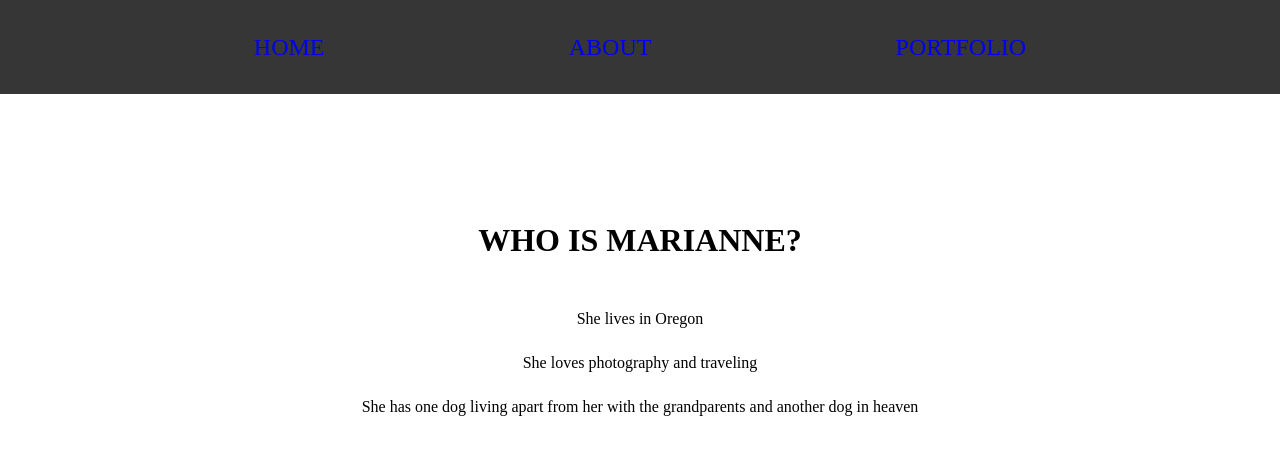
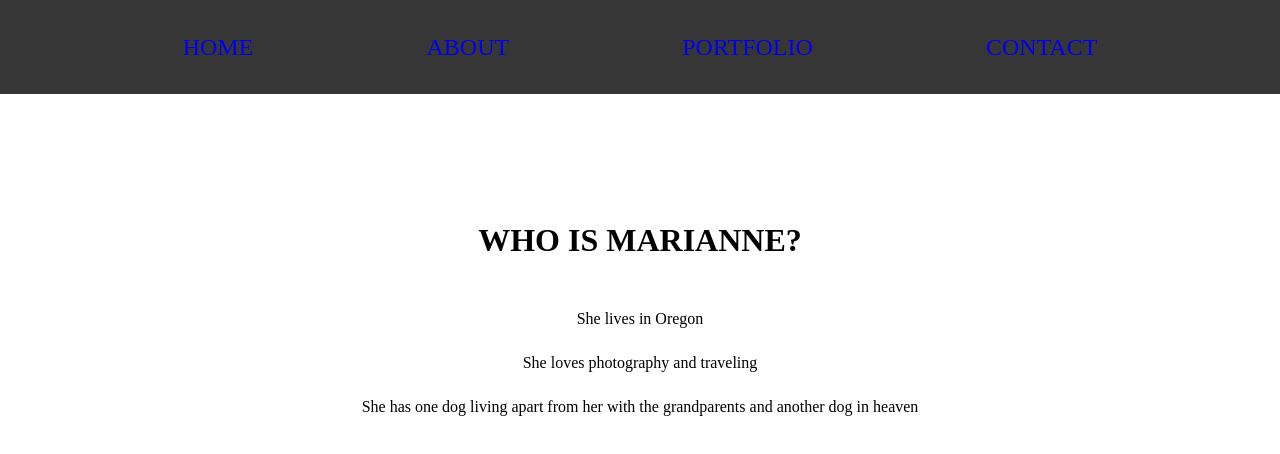
Before and after one commit to Marianne-Waworuntu-Personal-Website/fullstack-first-website, a plain HTML site: page about.html in a window 1280 px wide. Drawn offline with Linux system fonts and the light colour scheme.

Commit message:
added contact to navbar

```diff
--- a/about.html
+++ b/about.html
@@ -21,6 +21,9 @@
             <li class="navlinks">
                 <a href="portfolio.html">Portfolio</a>
             </li>
+            <li class="navlinks">
+                <a href="contact.html">Contact</a>
+            </li>
         </ul>
     </nav>
     <div class="about-me">
```
Also changed, not shown: contact.html (+3 -0 lines), index.html (+3 -0 lines), portfolio.html (+3 -0 lines).
